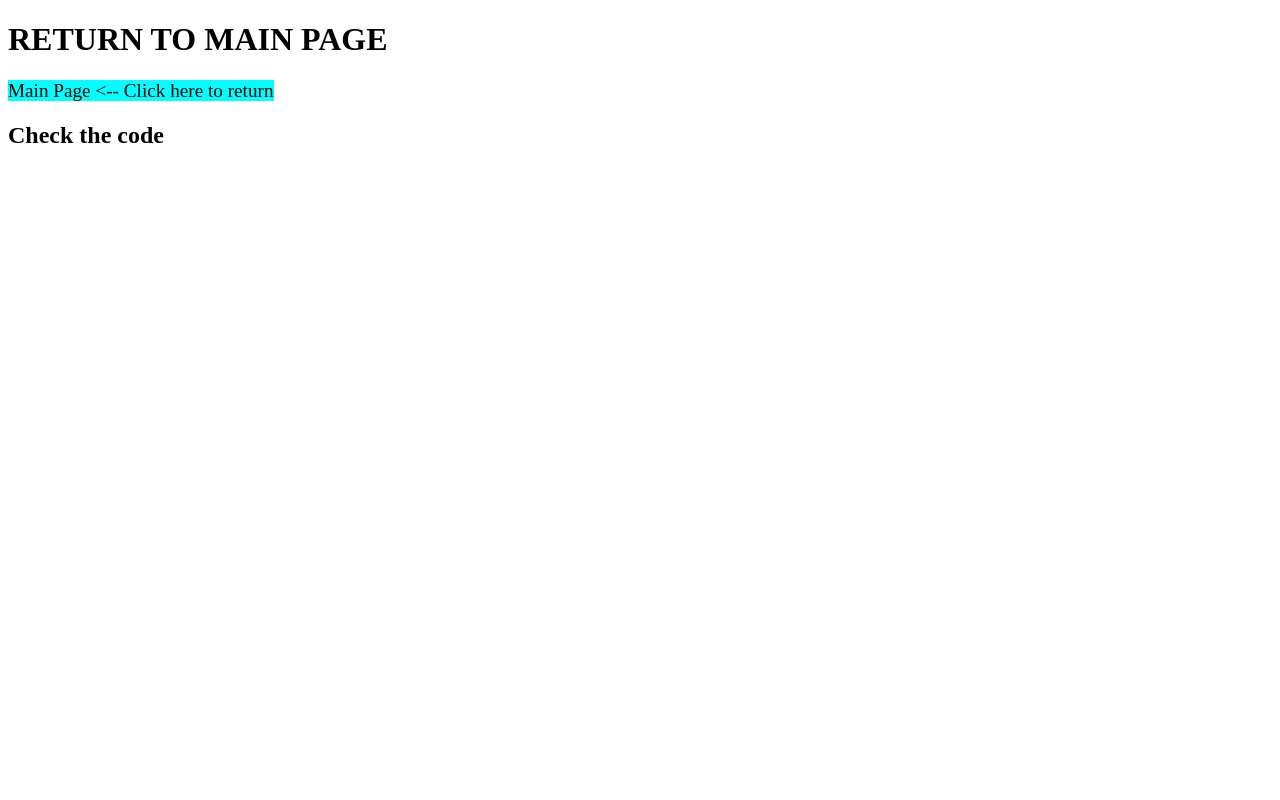
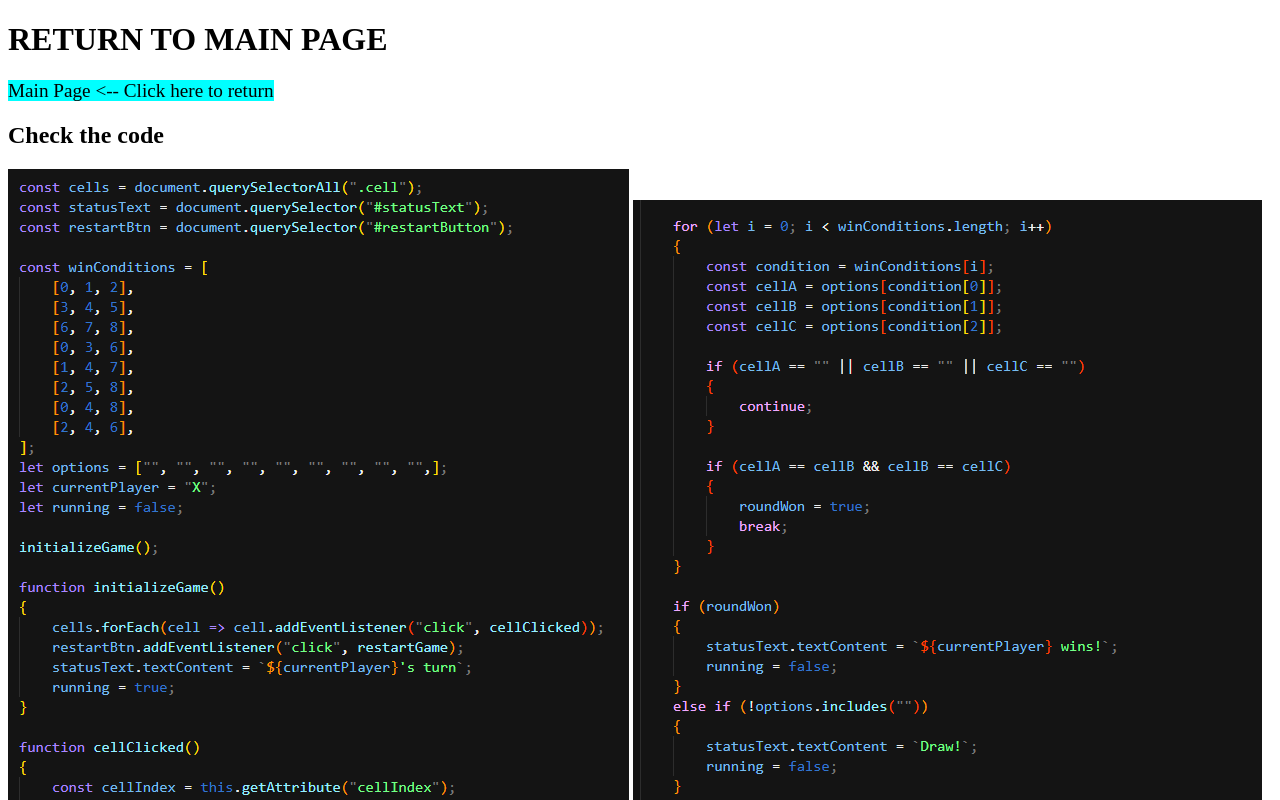
Before and after one commit to AdriadelaFuente/tictactoejs, a plain HTML site: page jscode.html in a window 1280 px wide. Shown: the top 800 px of the page. Drawn offline with Linux system fonts and the light colour scheme.

Commit message:
Update jscode.html

```diff
--- a/jscode.html
+++ b/jscode.html
@@ -10,7 +10,7 @@
     <h1>RETURN TO MAIN PAGE</h1>
     <a class="ases" href="./index.html">Main Page <-- Click here to return</a>
     <h2>Check the code</h2>
-    <img src="./img/js1.png" alt="">
-    <img src="./img/js2.png" alt="">
+    <img src="./js1.png" alt="">
+    <img src="./js2.png" alt="">
 </body>
 </html>
```
